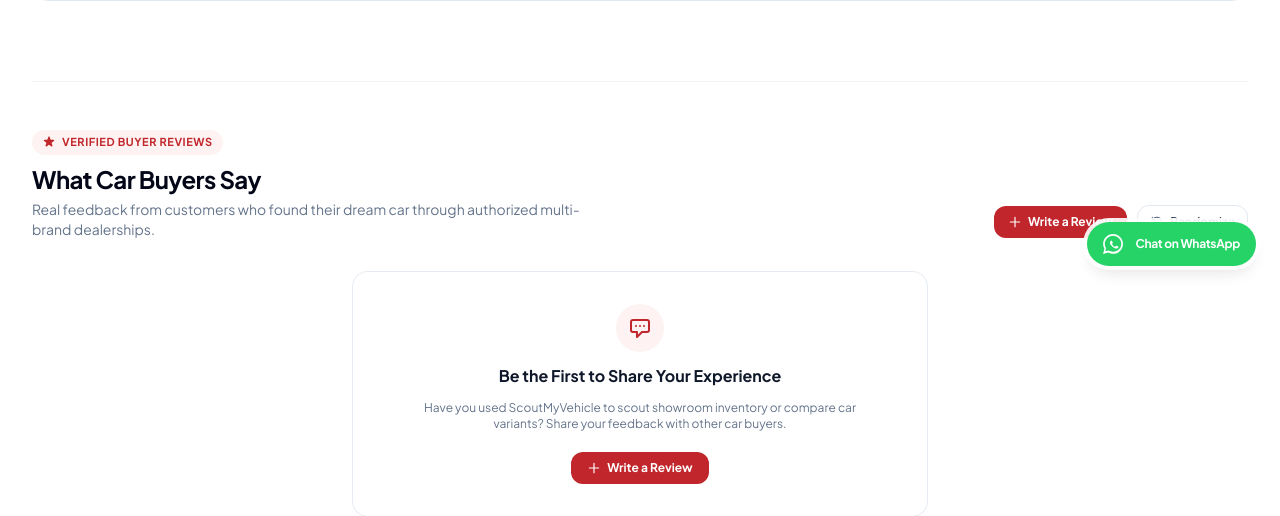
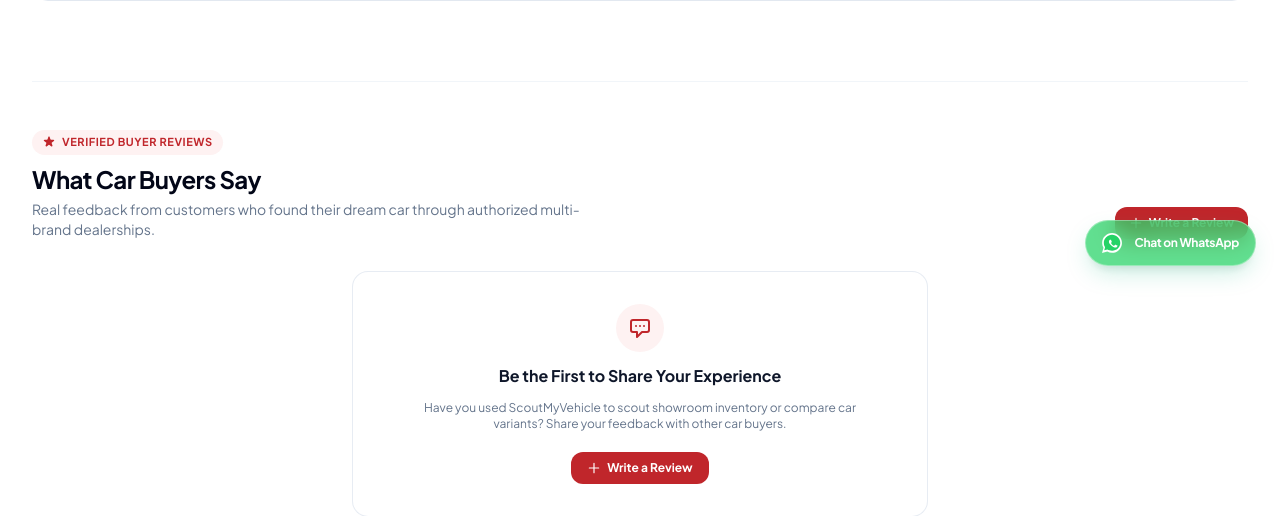
Before and after one commit to fit-the-bit/scout-my-vehicle, a FastAPI app: template app/templates/index.html in a window 1280 px wide. Shown: the part 510-1026 px from the top of the page. Run offline with FastAPI, Linux system fonts and the light colour scheme; the template is opened without the code that fills it, so the values that code supplies are empty; some libraries are stand-ins or nearby versions.

Commit message:
feat: remove review randomize button and make floating WhatsApp button translucent with blur effect

```diff
--- a/app/static/css/styles.css
+++ b/app/static/css/styles.css
@@ -135,3 +135,18 @@ body {
   opacity: 0.8;
   cursor: default;
 }
+
+/* Floating Translucent WhatsApp Button with Blur Effect */
+.whatsapp-floating-glass {
+  background-color: rgba(37, 211, 102, 0.72);
+  backdrop-filter: blur(12px);
+  -webkit-backdrop-filter: blur(12px);
+  border: 1px solid rgba(255, 255, 255, 0.35);
+  box-shadow: 0 10px 25px -5px rgba(16, 185, 129, 0.25), 0 8px 10px -6px rgba(0, 0, 0, 0.1);
+}
+
+.whatsapp-floating-glass:hover {
+  background-color: rgba(37, 211, 102, 0.88);
+  border-color: rgba(255, 255, 255, 0.55);
+  box-shadow: 0 20px 30px -10px rgba(16, 185, 129, 0.35), 0 10px 15px -3px rgba(0, 0, 0, 0.12);
+}
--- a/app/templates/index.html
+++ b/app/templates/index.html
@@ -1328,8 +1328,8 @@
             </p>
           </div>
 
-          <!-- Action Buttons (Add Review & Randomize) -->
-          <div class="flex items-center gap-2.5 shrink-0 flex-wrap">
+          <!-- Action Button: Write a Review -->
+          <div class="flex items-center gap-2.5 shrink-0">
             <button
               @click="openReviewModal()"
               type="button"
@@ -1338,17 +1338,8 @@
               <svg class="w-3.5 h-3.5" fill="none" stroke="currentColor" viewBox="0 0 24 24"><path stroke-linecap="round" stroke-linejoin="round" stroke-width="2" d="M12 4v16m8-8H4"/></svg>
               <span>Write a Review</span>
             </button>
-
-            <button
-              @click="shuffleReviews()"
-              type="button"
-              class="inline-flex items-center gap-1.5 px-3 py-2 bg-white hover:bg-slate-50 border border-slate-200 text-slate-700 rounded-xl text-xs font-semibold transition cursor-pointer shadow-2xs hover:text-[#c0262b]"
-              title="Click to randomize reviews"
-            >
-              <svg :class="reviewsLoading ? 'animate-spin' : ''" class="w-3.5 h-3.5 text-slate-500" fill="none" stroke="currentColor" viewBox="0 0 24 24"><path stroke-linecap="round" stroke-linejoin="round" stroke-width="2" d="M4 4v5h.582m15.356 2A8.001 8.001 0 004.582 9m0 0H9m11 11v-5h-.581m0 0a8.003 8.003 0 01-15.357-2m15.357 2H15"/></svg>
-              <span>Randomize</span>
-            </button>
-          </div>
+          </div>
+
         </div>
 
         <!-- Reviews Cards Grid: 3 review cards in randomly refreshing order -->
@@ -2178,20 +2169,20 @@
     </div>
   </footer>
 
-  <!-- Floating WhatsApp Quick Connect Button at Bottom of Page -->
+  <!-- Floating WhatsApp Quick Connect Button at Bottom of Page (Translucent with Blur Effect) -->
   <aside aria-label="WhatsApp Quick Connect" class="fixed bottom-6 right-6 z-40">
     <a
       href="https://api.whatsapp.com/send?phone=919275251003"
       target="_blank"
       rel="noopener noreferrer"
-      class="group flex items-center gap-2.5 bg-[#25D366] hover:bg-[#20ba5a] text-white pl-3.5 pr-4 py-2.5 rounded-full shadow-lg hover:shadow-2xl transition-all duration-300 transform hover:-translate-y-1 cursor-pointer ring-4 ring-white/90"
+      class="group flex items-center gap-2.5 whatsapp-floating-glass backdrop-blur-md text-white pl-3.5 pr-4 py-2.5 rounded-full transition-all duration-300 transform hover:-translate-y-1 cursor-pointer"
       title="Chat directly on WhatsApp (+91 92752 51003)"
     >
-      <svg class="w-6 h-6 shrink-0" viewBox="0 0 24 24" fill="none">
+      <svg class="w-6 h-6 shrink-0 drop-shadow-xs" viewBox="0 0 24 24" fill="none">
         <path fill="#FFFFFF" d="M12.04 2C6.58 2 2.13 6.45 2.13 11.91C2.13 13.66 2.59 15.36 3.45 16.86L2.05 22L7.3 20.62C8.75 21.41 10.38 21.83 12.04 21.83C17.5 21.83 21.95 17.38 21.95 11.92C21.95 9.27 20.92 6.78 19.05 4.91C17.18 3.04 14.69 2 12.04 2Z"/>
         <path fill="#25D366" fill-rule="evenodd" clip-rule="evenodd" d="M12.05 3.67C7.5 3.67 3.8 7.37 3.8 11.91C3.8 13.48 4.24 14.99 5.08 16.31L4.27 19.32L7.38 18.51C8.66 19.28 10.12 19.68 12.05 19.68C16.6 19.68 20.29 15.98 20.29 11.92C20.29 7.37 16.6 3.67 12.05 3.67ZM16.94 14.39C16.73 14.28 15.7 13.78 15.51 13.71C15.32 13.64 15.18 13.6 15.04 13.81C14.9 14.02 14.51 14.48 14.39 14.62C14.27 14.76 14.15 14.78 13.94 14.67C13.73 14.56 13.06 14.34 12.26 13.63C11.64 13.08 11.22 12.39 11.1 12.18C10.98 11.97 11.09 11.86 11.2 11.75C11.29 11.65 11.41 11.49 11.52 11.37C11.63 11.25 11.67 11.16 11.74 11.02C11.81 10.88 11.78 10.76 11.73 10.65C11.68 10.54 11.26 9.5 11.08 9.08C10.91 8.67 10.74 8.73 10.61 8.72C10.49 8.71 10.35 8.71 10.21 8.71C10.07 8.71 9.85 8.76 9.66 8.97C9.47 9.18 8.94 9.68 8.94 10.7C8.94 11.72 9.68 12.7 9.78 12.84C9.88 12.98 11.23 15.06 13.31 15.95C13.8 16.16 14.19 16.29 14.49 16.38C15 16.54 15.45 16.52 15.82 16.47C16.23 16.41 17.07 15.96 17.25 15.45C17.43 14.94 17.43 14.5 17.37 14.41C17.31 14.32 17.15 14.28 16.94 14.39Z"/>
       </svg>
-      <span class="text-xs font-bold hidden sm:inline-block tracking-tight">Chat on WhatsApp</span>
+      <span class="text-xs font-bold hidden sm:inline-block tracking-tight text-white drop-shadow-xs">Chat on WhatsApp</span>
     </a>
   </aside>
 
```
Also changed, not shown: tests/test_app.py (+5 -3 lines).
